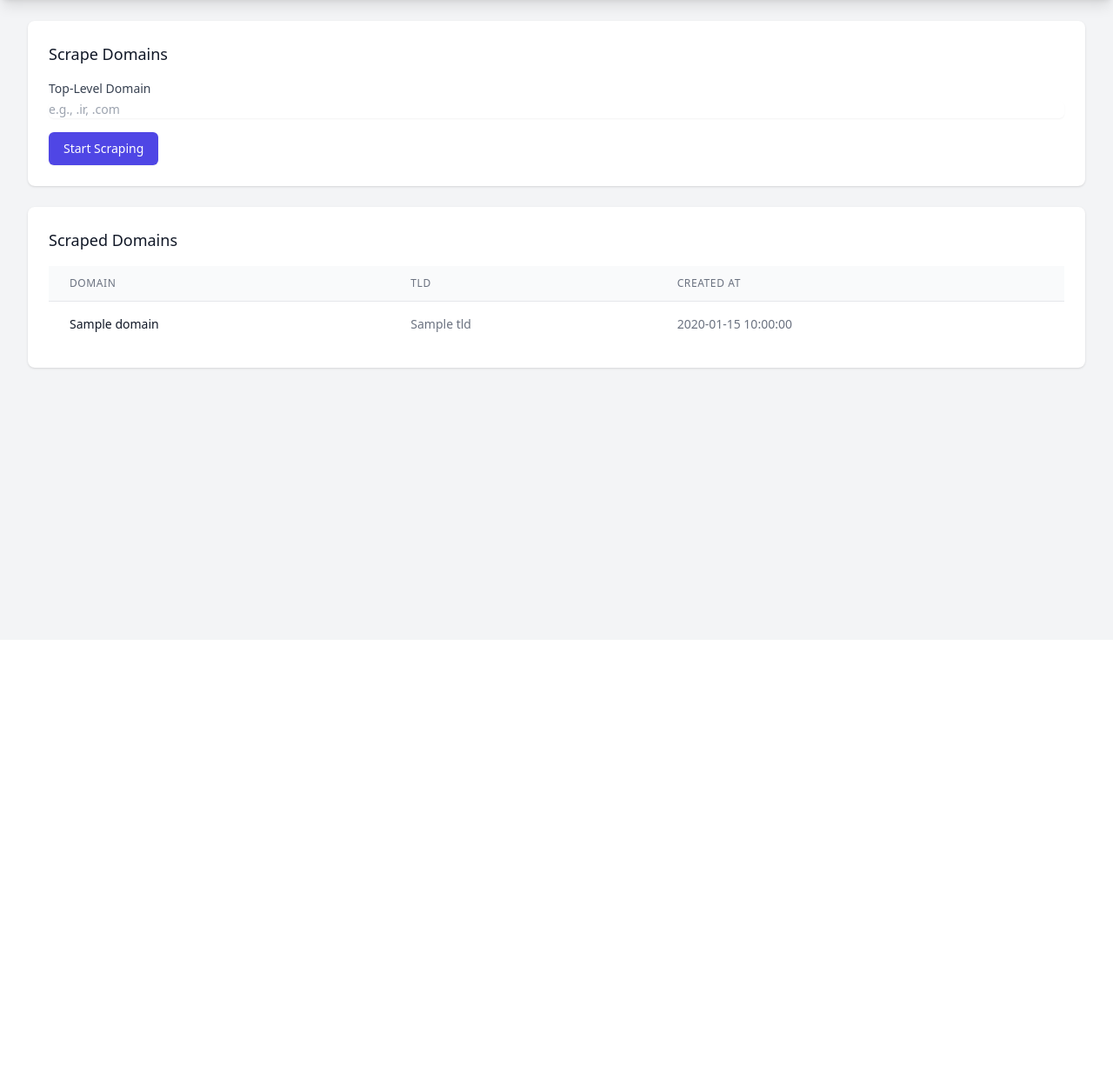
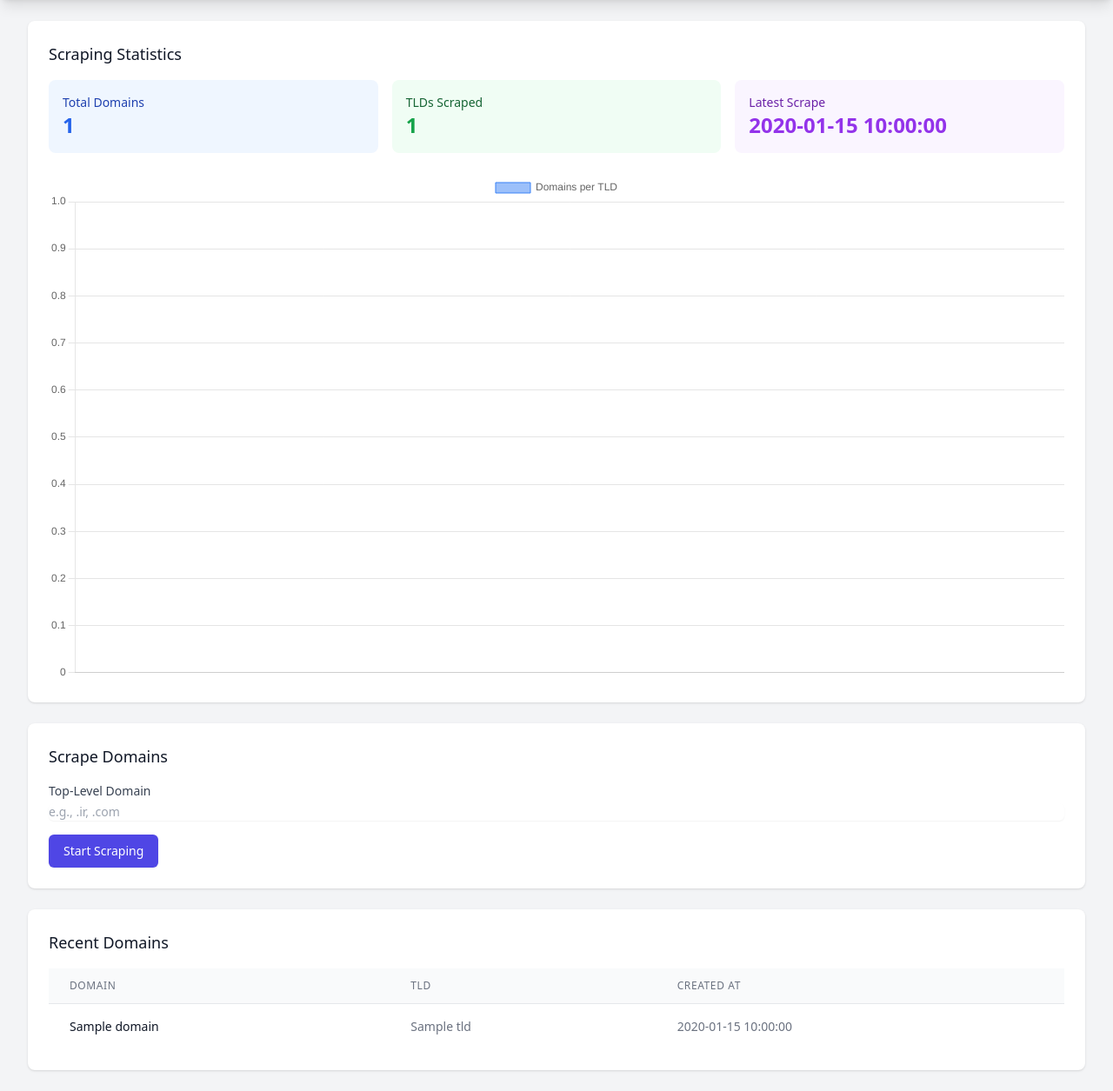
Before and after one commit to allamiro/TLD-Domain-Scraper, a Python web app: template scrapper-web-app-dev/app/templates/index.html in a window 1280 px wide. Shown: the part 64-1319 px from the top of the page at 87% size. Before the commit the page ends 491 px from the top, so only its background shows below. Run offline with Jinja, Linux system fonts and the light colour scheme; the template is opened without the code that fills it: most values are stand-ins (such as "Sample title", 1, 10 or a date in 2020); some libraries are stand-ins or nearby versions.

Commit message:
udpate the web app dev

```diff
--- a/scrapper-web-app-dev/app/templates/index.html
+++ b/scrapper-web-app-dev/app/templates/index.html
@@ -6,6 +6,7 @@
     <title>{{ title }}</title>
     <script src="https://cdn.tailwindcss.com"></script>
     <script src="https://unpkg.com/htmx.org@1.9.10"></script>
+    <script src="https://cdn.jsdelivr.net/npm/chart.js"></script>
 </head>
 <body class="bg-gray-100">
     <div class="min-h-screen">
@@ -24,6 +25,29 @@
 
         <!-- Main Content -->
         <main class="max-w-7xl mx-auto py-6 sm:px-6 lg:px-8">
+            <!-- Stats Dashboard -->
+            <div class="bg-white shadow rounded-lg p-6 mb-6">
+                <h2 class="text-lg font-medium text-gray-900 mb-4">Scraping Statistics</h2>
+                <div class="grid grid-cols-1 md:grid-cols-3 gap-4">
+                    <div class="bg-blue-50 p-4 rounded-lg">
+                        <h3 class="text-sm font-medium text-blue-800">Total Domains</h3>
+                        <p class="text-2xl font-bold text-blue-600">{{ recent_domains|length }}</p>
+                    </div>
+                    <div class="bg-green-50 p-4 rounded-lg">
+                        <h3 class="text-sm font-medium text-green-800">TLDs Scraped</h3>
+                        <p class="text-2xl font-bold text-green-600">{{ tld_stats|length }}</p>
+                    </div>
+                    <div class="bg-purple-50 p-4 rounded-lg">
+                        <h3 class="text-sm font-medium text-purple-800">Latest Scrape</h3>
+                        <p class="text-2xl font-bold text-purple-600">{{ recent_domains[0].created_at if recent_domains else 'None' }}</p>
+                    </div>
+                </div>
+                <!-- TLD Statistics Chart -->
+                <div class="mt-6">
+                    <canvas id="tldChart"></canvas>
+                </div>
+            </div>
+
             <!-- Scraping Form -->
             <div class="bg-white shadow rounded-lg p-6 mb-6">
                 <h2 class="text-lg font-medium text-gray-900 mb-4">Scrape Domains</h2>
@@ -43,9 +67,9 @@
                 </form>
             </div>
 
-            <!-- Results Section -->
-            <div id="results" class="bg-white shadow rounded-lg p-6">
-                <h2 class="text-lg font-medium text-gray-900 mb-4">Scraped Domains</h2>
+            <!-- Recent Domains -->
+            <div class="bg-white shadow rounded-lg p-6">
+                <h2 class="text-lg font-medium text-gray-900 mb-4">Recent Domains</h2>
                 <div class="overflow-x-auto">
                     <table class="min-w-full divide-y divide-gray-200">
                         <thead class="bg-gray-50">
@@ -56,7 +80,7 @@
                             </tr>
                         </thead>
                         <tbody class="bg-white divide-y divide-gray-200">
-                            {% for domain in domains %}
+                            {% for domain in recent_domains %}
                             <tr>
                                 <td class="px-6 py-4 whitespace-nowrap text-sm text-gray-900">{{ domain.domain_name }}</td>
                                 <td class="px-6 py-4 whitespace-nowrap text-sm text-gray-500">{{ domain.tld }}</td>
@@ -85,6 +109,31 @@
         document.body.addEventListener('htmx:afterRequest', function(evt) {
             document.getElementById('loading').classList.add('hidden');
         });
+
+        // Initialize Chart.js for TLD statistics
+        const ctx = document.getElementById('tldChart').getContext('2d');
+        const tldData = {{ tld_stats|tojson }};
+        new Chart(ctx, {
+            type: 'bar',
+            data: {
+                labels: tldData.map(item => item[0]),
+                datasets: [{
+                    label: 'Domains per TLD',
+                    data: tldData.map(item => item[1]),
+                    backgroundColor: 'rgba(59, 130, 246, 0.5)',
+                    borderColor: 'rgb(59, 130, 246)',
+                    borderWidth: 1
+                }]
+            },
+            options: {
+                responsive: true,
+                scales: {
+                    y: {
+                        beginAtZero: true
+                    }
+                }
+            }
+        });
     </script>
 </body>
 </html>
```
Also changed, not shown: scrapper-web-app-dev/app/main.py (+42 -9 lines), scrapper-web-app-dev/domains.db (added).
